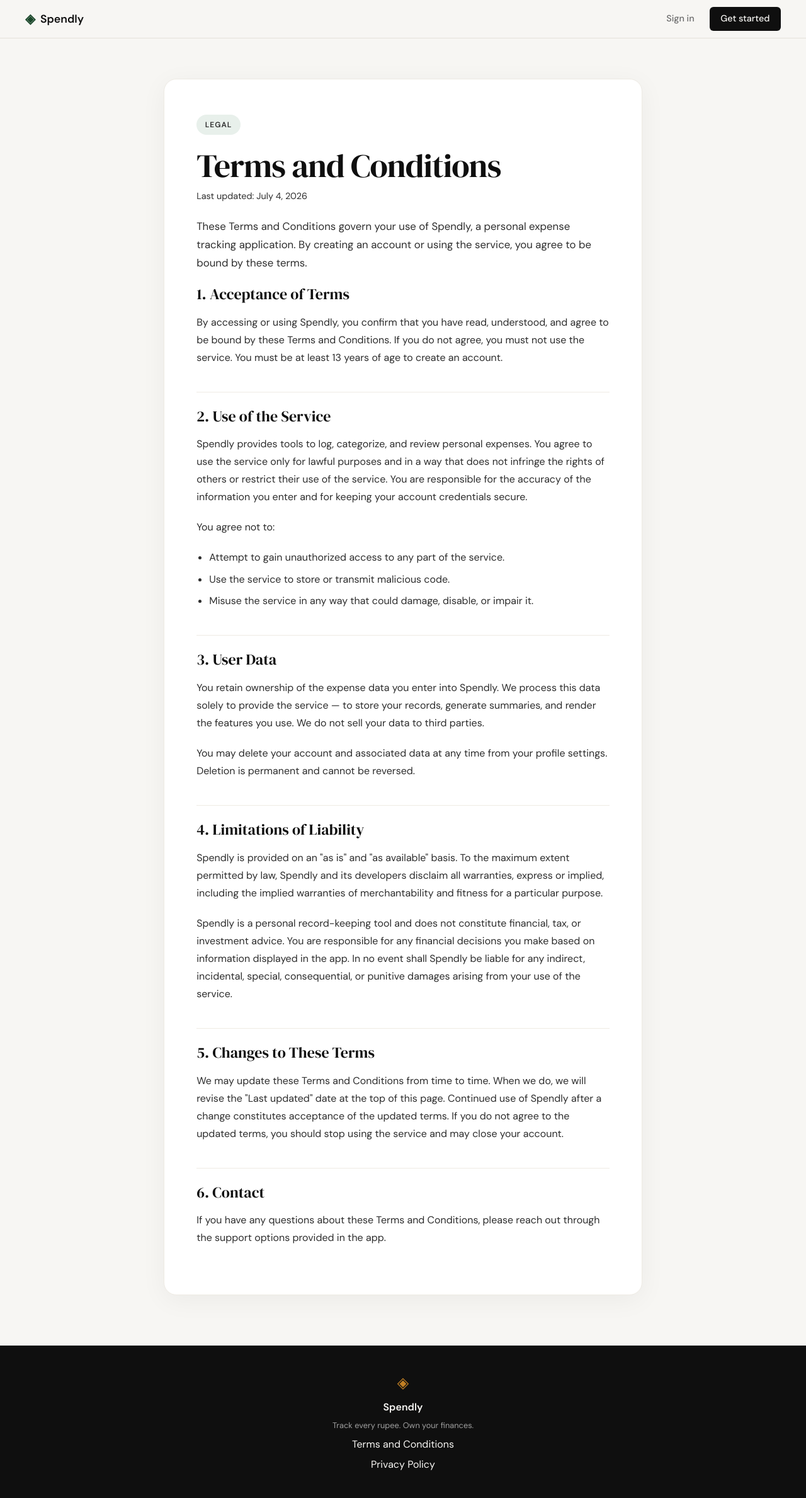
After one commit to ansh-rohilla/Spendly, a Flask app: page /terms in a window 1280 px wide. The commit adds this page. Shown: the whole page at 63% size. Run offline with Flask 3, Linux system fonts and the light colour scheme.

Commit message:
Add Terms and Conditions page with footer link

```diff
--- a/app.py
+++ b/app.py
@@ -20,6 +20,11 @@ def register():
 @app.route("/login")
 def login():
     return render_template("login.html")
+
+
+@app.route("/terms")
+def terms():
+    return render_template("terms.html")
 
 
 # ------------------------------------------------------------------ #
--- a/static/css/style.css
+++ b/static/css/style.css
@@ -528,3 +528,98 @@ a { color: inherit; text-decoration: none; }
     .nav-links a:not(.nav-cta) { display: none; }
     .hero { padding: 3rem 1rem 2rem; }
 }
+
+/* --------------------------------------------------------------- *
+ *  Legal pages (Terms, Privacy, etc.)                              *
+ * --------------------------------------------------------------- */
+
+.legal-page {
+    padding: 4rem 2rem 5rem;
+    background: var(--paper);
+}
+
+.legal-inner {
+    max-width: 760px;
+    margin: 0 auto;
+    background: var(--paper-card);
+    border: 1px solid var(--border-soft);
+    border-radius: var(--radius-lg);
+    padding: 3.5rem clamp(1.5rem, 4vw, 3.5rem);
+    box-shadow: 0 8px 40px rgba(0, 0, 0, 0.05);
+}
+
+.legal-eyebrow {
+    display: inline-block;
+    background: var(--accent-light);
+    color: var(--accent);
+    font-size: 0.75rem;
+    font-weight: 600;
+    letter-spacing: 0.08em;
+    text-transform: uppercase;
+    padding: 0.35rem 0.85rem;
+    border-radius: 999px;
+    margin: 0 0 1.5rem;
+}
+
+.legal-title {
+    font-family: var(--font-display);
+    font-weight: 400;
+    font-size: clamp(2.25rem, 5vw, 3.25rem);
+    line-height: 1.1;
+    letter-spacing: -0.02em;
+    color: var(--ink);
+    margin: 0 0 0.5rem;
+}
+
+.legal-updated {
+    color: var(--ink-muted);
+    font-size: 0.9rem;
+    margin: 0 0 2.5rem;
+}
+
+.legal-lead {
+    font-size: 1.05rem;
+    line-height: 1.7;
+    color: var(--ink-soft);
+    margin: 0 0 3rem;
+}
+
+.legal-h2 {
+    font-family: var(--font-display);
+    font-weight: 400;
+    font-size: 1.5rem;
+    line-height: 1.2;
+    color: var(--ink);
+    margin: 2.5rem 0 1rem;
+    padding-top: 1.5rem;
+    border-top: 1px solid var(--border-soft);
+}
+
+.legal-h2:first-of-type {
+    margin-top: 0;
+    padding-top: 0;
+    border-top: none;
+}
+
+.legal-page p {
+    line-height: 1.75;
+    color: var(--ink-soft);
+    margin: 0 0 1.25rem;
+}
+
+.legal-list {
+    line-height: 1.75;
+    color: var(--ink-soft);
+    padding-left: 1.25rem;
+    margin: 0 0 1.5rem;
+}
+
+.legal-list li {
+    margin-bottom: 0.4rem;
+}
+
+@media (max-width: 600px) {
+    .legal-page { padding: 2.5rem 1rem 3rem; }
+    .legal-inner { padding: 2rem 1.25rem; }
+    .legal-lead { font-size: 1rem; }
+}
--- a/templates/ .html
+++ b/templates/ .html
@@ -21,13 +21,13 @@
                 <div class="form-group">
                     <label for="name">Full name</label>
                     <input type="text" id="name" name="name"
-                           class="form-input" placeholder="Nitish Kumar"
+                           class="form-input" placeholder="Ansh Rohilla"
                            required autofocus>
                 </div>
                 <div class="form-group">
                     <label for="email">Email address</label>
                     <input type="email" id="email" name="email"
-                           class="form-input" placeholder="nitish@example.com"
+                           class="form-input" placeholder="ansh@example.com"
                            required>
                 </div>
                 <div class="form-group">
--- a/templates/base.html
+++ b/templates/base.html
@@ -34,7 +34,7 @@
             <span class="brand-icon">◈</span>
             <span class="footer-name">Spendly</span>
             <p class="footer-copy">Track every rupee. Own your finances.</p>
-            <a href="#">Terms and Conditions</a>
+            <a href="{{ url_for('terms') }}">Terms and Conditions</a>
             <a href="#">Privacy Policy</a>
         </div>
     </footer>
--- /dev/null
+++ b/templates/terms.html
@@ -0,0 +1,91 @@
+{% extends "base.html" %}
+
+{% block title %}Terms and Conditions — Spendly{% endblock %}
+
+{% block content %}
+<section class="legal-page">
+    <div class="legal-inner">
+        <p class="legal-eyebrow">Legal</p>
+        <h1 class="legal-title">Terms and Conditions</h1>
+        <p class="legal-updated">Last updated: July 4, 2026</p>
+
+        <p class="legal-lead">
+            These Terms and Conditions govern your use of Spendly, a personal
+            expense tracking application. By creating an account or using the
+            service, you agree to be bound by these terms.
+        </p>
+
+        <h2 class="legal-h2">1. Acceptance of Terms</h2>
+        <p>
+            By accessing or using Spendly, you confirm that you have read,
+            understood, and agree to be bound by these Terms and Conditions.
+            If you do not agree, you must not use the service. You must be at
+            least 13 years of age to create an account.
+        </p>
+
+        <h2 class="legal-h2">2. Use of the Service</h2>
+        <p>
+            Spendly provides tools to log, categorize, and review personal
+            expenses. You agree to use the service only for lawful purposes
+            and in a way that does not infringe the rights of others or
+            restrict their use of the service. You are responsible for the
+            accuracy of the information you enter and for keeping your account
+            credentials secure.
+        </p>
+        <p>You agree not to:</p>
+        <ul class="legal-list">
+            <li>Attempt to gain unauthorized access to any part of the service.</li>
+            <li>Use the service to store or transmit malicious code.</li>
+            <li>Misuse the service in any way that could damage, disable, or impair it.</li>
+        </ul>
+
+        <h2 class="legal-h2">3. User Data</h2>
+        <p>
+            You retain ownership of the expense data you enter into Spendly.
+            We process this data solely to provide the service — to store
+            your records, generate summaries, and render the features you use.
+            We do not sell your data to third parties.
+        </p>
+        <p>
+            You may delete your account and associated data at any time from
+            your profile settings. Deletion is permanent and cannot be
+            reversed.
+        </p>
+
+        <h2 class="legal-h2">4. Limitations of Liability</h2>
+        <p>
+            Spendly is provided on an "as is" and "as available" basis.
+            To the maximum extent permitted by law, Spendly and its
+            developers disclaim all warranties, express or implied,
+            including the implied warranties of merchantability and
+            fitness for a particular purpose.
+        </p>
+        <p>
+            Spendly is a personal record-keeping tool and does not
+            constitute financial, tax, or investment advice. You are
+            responsible for any financial decisions you make based on
+            information displayed in the app. In no event shall
+            Spendly be liable for any indirect, incidental, special,
+            consequential, or punitive damages arising from your use
+            of the service.
+        </p>
+
+        <h2 class="legal-h2">5. Changes to These Terms</h2>
+        <p>
+            We may update these Terms and Conditions from time to time.
+            When we do, we will revise the "Last updated" date at the
+            top of this page. Continued use of Spendly after a change
+            constitutes acceptance of the updated terms. If you do not
+            agree to the updated terms, you should stop using the
+            service and may close your account.
+        </p>
+
+        <h2 class="legal-h2">6. Contact</h2>
+        <p>
+            If you have any questions about these Terms and Conditions,
+            please reach out through the support options provided in
+            the app.
+        </p>
+    </div>
+</section>
+{% endblock %}
```
